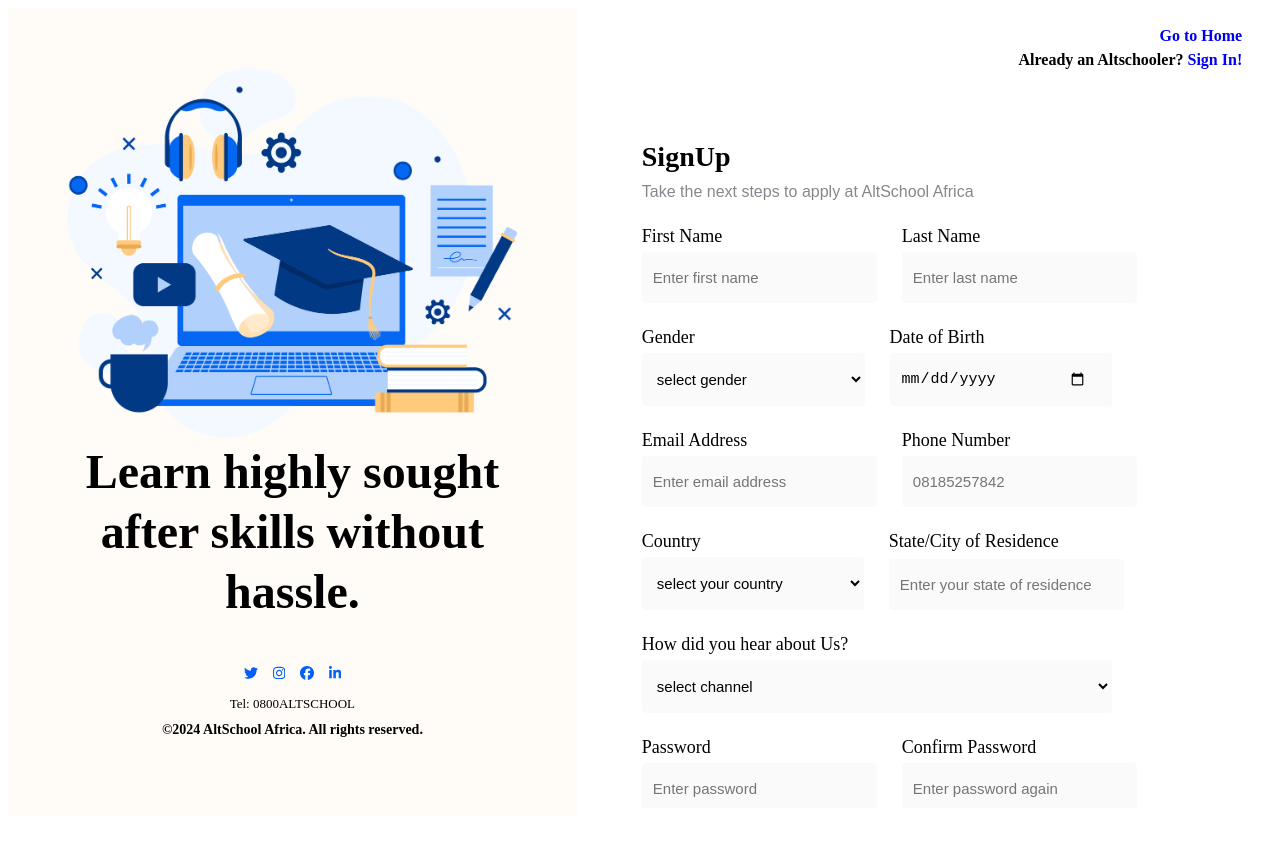
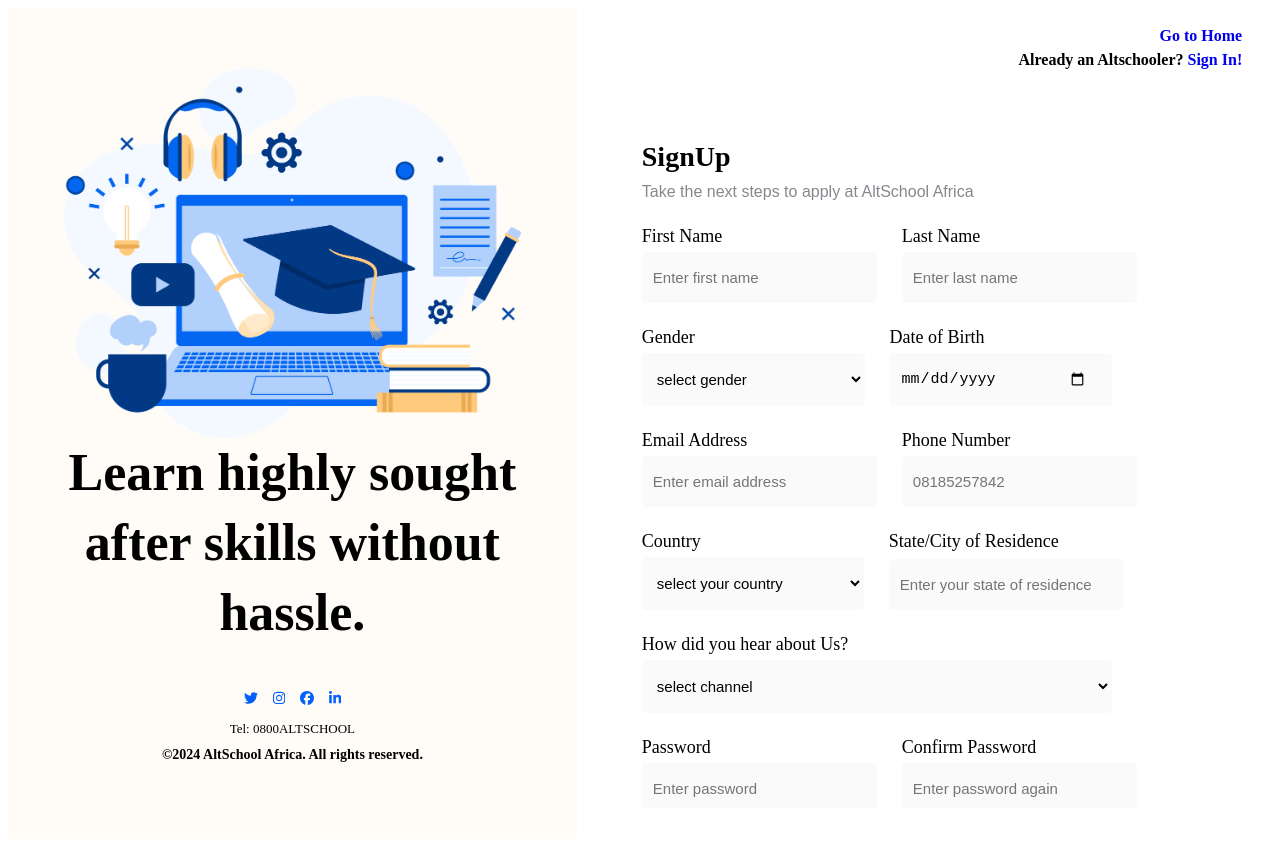
Before and after one commit to Vee-op/First-Semester-Project, a plain HTML site: page Pages/form.html in a window 1280 px wide. Before the commit the page ends 824 px from the top, so only its background shows below. Drawn offline with Linux system fonts and the light colour scheme.

Commit message:
img fix on form

```diff
--- a/Assets/css/form.css
+++ b/Assets/css/form.css
@@ -2,6 +2,7 @@
     display: grid;
     grid-template-columns: 45% 55%;
     gap: 25px;
+    max-width: 100%;
 }
 .altschool-image-column {
     height: fit-content;
@@ -10,6 +11,8 @@
     text-align: center;
     display: grid;
     grid-template-rows: 1fr 0.6fr 0.4fr;
+    max-width: 100%;
+    justify-items: center;
 }
 .altschool-form-column {
     width: 95%; /*helps page to fit on my x-axis and avoid scrolling just like the altschol form*/
@@ -24,14 +27,20 @@
 a {
     text-decoration: none;
 }
+.image-wrapper {
+    width: 100%;
+    height: 370px;
+    text-align: center;
+}
 .left-image {
-    text-align: center;
+    max-width: 100%;
+    height: 100%;
 }
 h1 {
     text-align: center;
-    font-size: 48px;
+    font-size: 52px;
     margin-top: 0px;
-    line-height: 60px;
+    line-height: 70px;
 }
 footer {
     align-items: center;
@@ -127,7 +136,7 @@
     border-right: 2px solid #85888D;
     border-radius: 6px;
 }
-@media (max-width: 600px) {
+@media (max-width: 800px) {
     .grid-container {
         display: block;
     }
--- a/Pages/form.html
+++ b/Pages/form.html
@@ -9,7 +9,7 @@
 <body class="grid-container">
     <section class="altschool-image-column">
         <div class="image-wrapper">
-            <img src="../Assets/img/Altschool Image.png" alt="Altschool Image" height="370" width="450" class="left-image">
+            <img src="../Assets/img/Altschool Image.png" alt="Altschool Image" height="" width="" class="left-image">
         </div>
         <h1 class="h1-style">Learn highly sought <br> after skills without <br> hassle.</h1>
         <footer>
```
